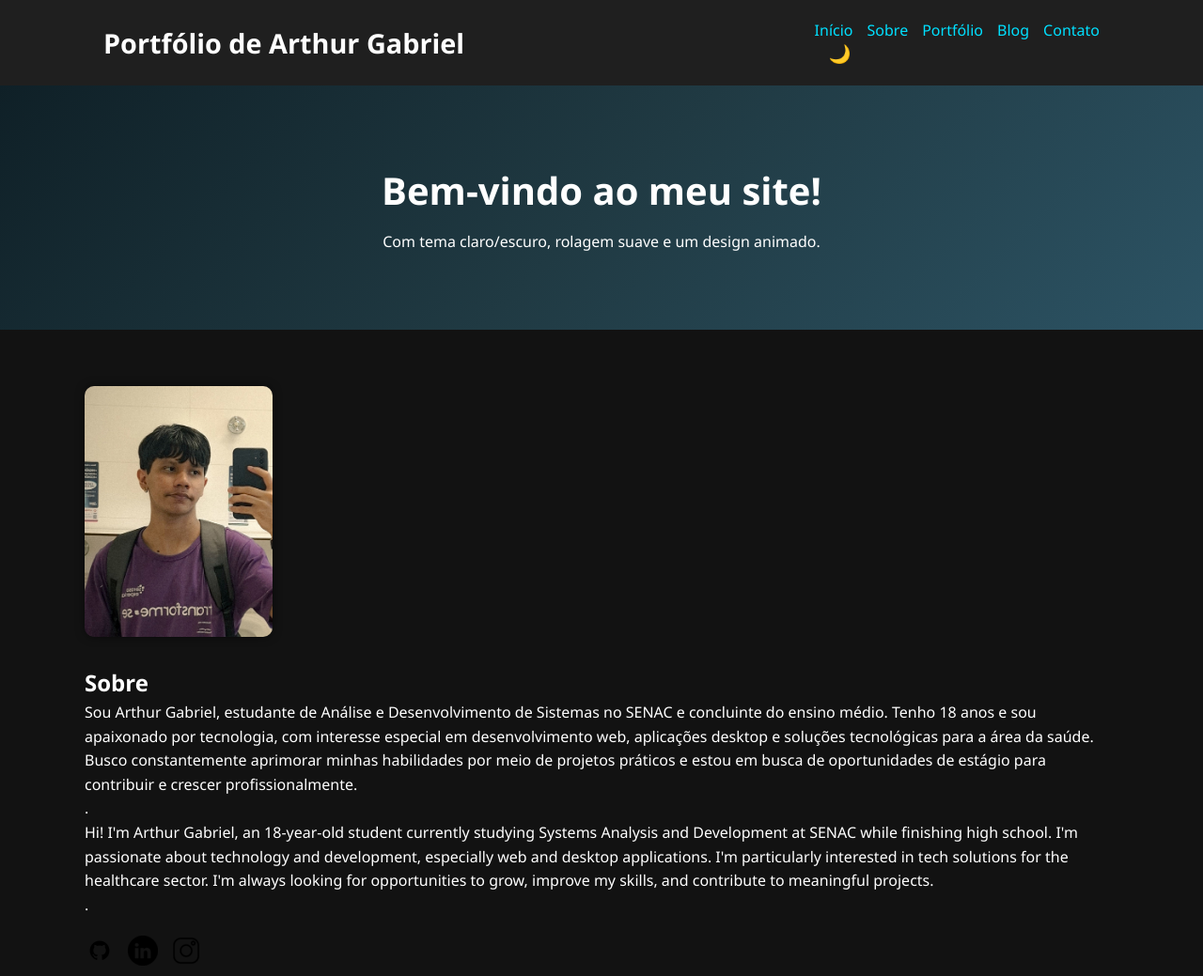
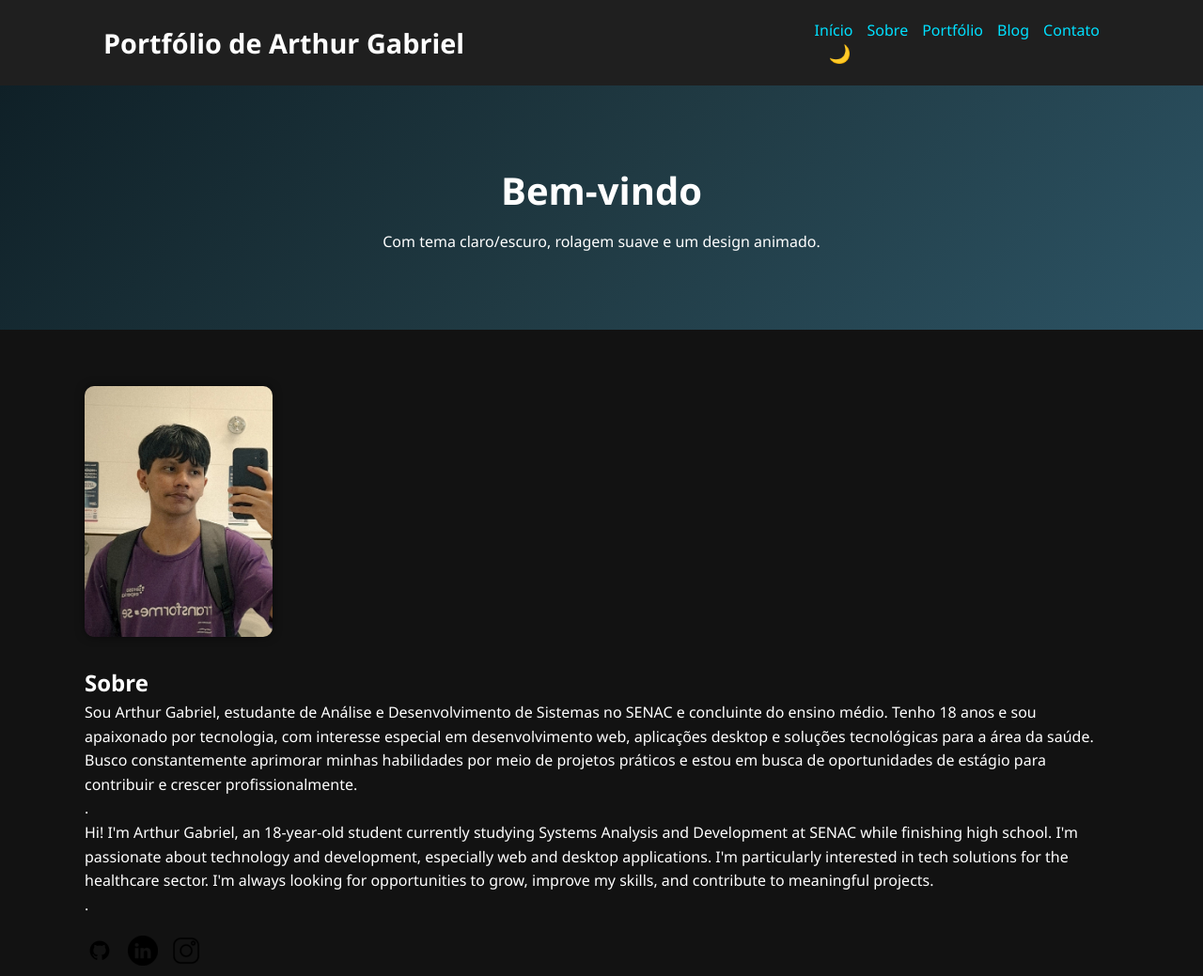
Before and after one commit to Artugabriel/portifolio, a plain HTML site: page index.html in a window 1280 px wide. Shown: the top 1039 px of the page at 94% size. Drawn offline with Linux system fonts and the light colour scheme.

Commit message:
Update index.html
aaaa

```diff
--- a/index.html
+++ b/index.html
@@ -26,7 +26,7 @@
 
   <section id="inicio" class="hero">
     <div class="container">
-      <h2>Bem-vindo ao meu site!</h2>
+      <h2>Bem-vindo</h2>
       <p>Com tema claro/escuro, rolagem suave e um design animado.</p>
     </div>
   </section>
```
